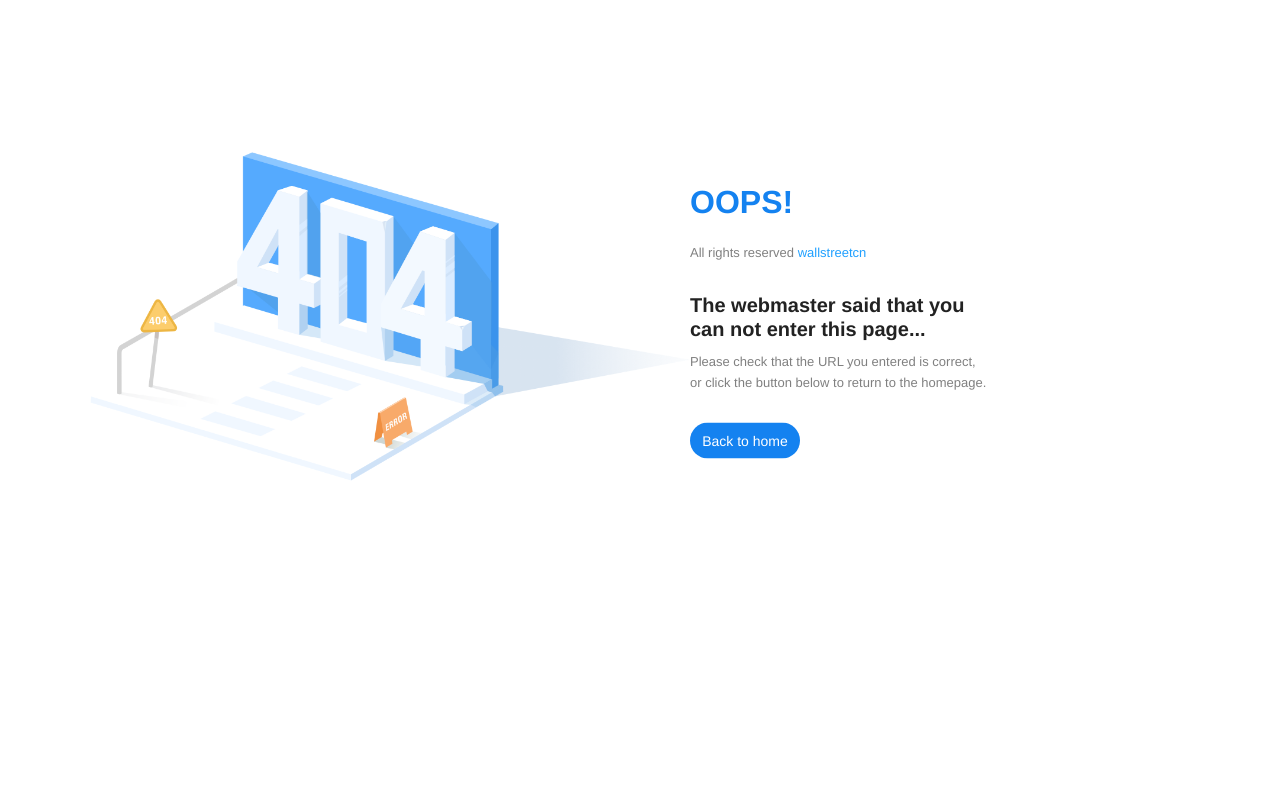
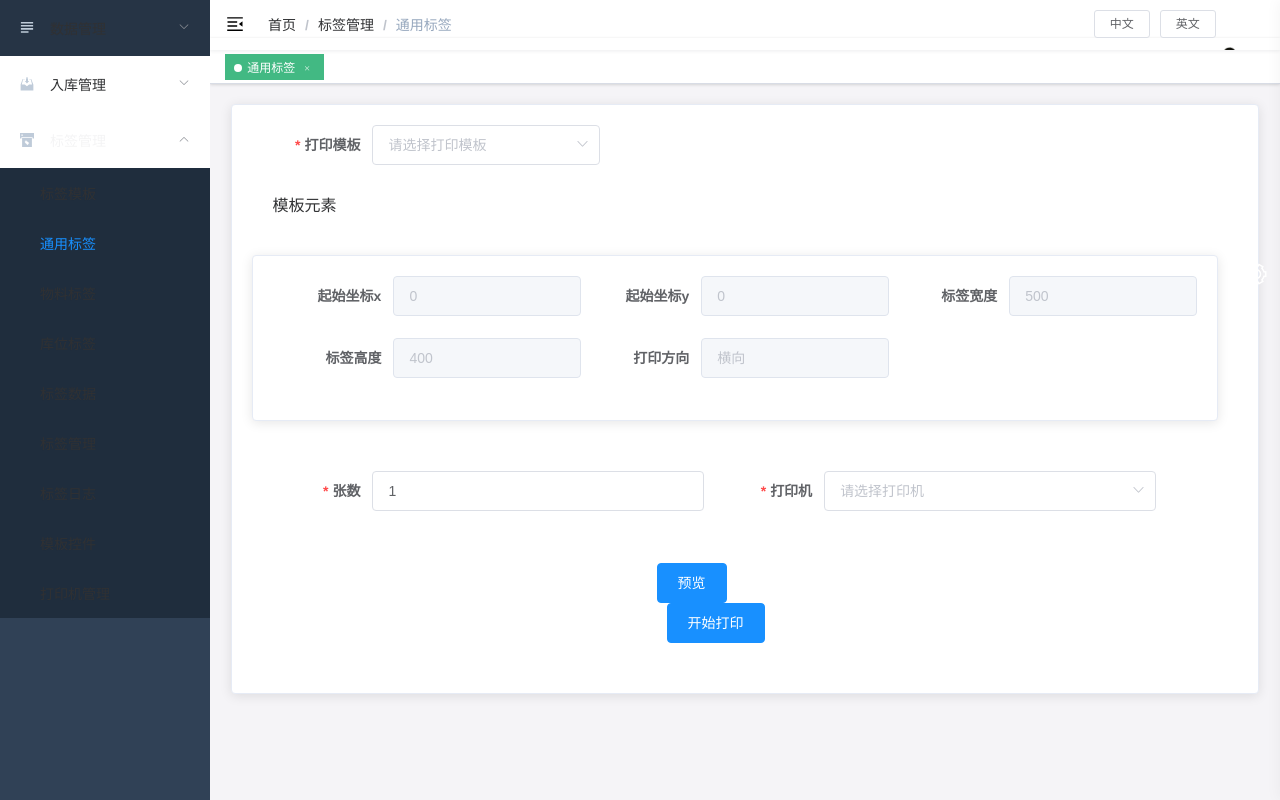
Before and after one commit to WhiteLierTo/wms, a Vue app: page /label-manager/general-label in a window 1280 px wide. Before the commit this address led to /404. Built offline with nearby package versions, Linux system fonts and the light colour scheme.

Commit message:
feat:新增通用模板

```diff
--- a/src/router/index.js
+++ b/src/router/index.js
@@ -211,6 +211,17 @@ export const constantRoutes = [{
       }
     }]
   }, {
+    path: 'general-label',
+    component: () =>
+                    import('@/views/label-manager/general-label'),
+    name: 'GeneralLabel',
+    // eslint-disable-next-line indent
+                meta: {
+      title: '通用标签',
+      noCache: true
+    },
+    children: []
+  }, {
     path: 'material-label',
     component: () =>
                     import('@/views/label-manager/material-label'),
--- /dev/null
+++ b/src/views/label-manager/general-label.vue
@@ -0,0 +1,173 @@
+<template>
+  <div>
+    <!-- <button @click="labelHandleClick">标签打印</button> -->
+    <div class="body">
+      <el-card class="box-card">
+        <el-row>
+          <el-col :span="12">
+            <el-form>
+              <el-form-item
+                prop="value"
+                label="打印模板"
+                :label-width="formLabelWidth"
+                :rules="[{ required: true, message: '请选择打印模板', trigger: 'blur' }]"
+              >
+                <el-select v-model="value" placeholder="请选择打印模板">
+                  <el-option
+                    v-for="item in options"
+                    :key="item.value"
+                    :label="item.label"
+                    :value="item.value"
+                  />
+                </el-select>
+              </el-form-item>
+            </el-form>
+          </el-col>
+        </el-row>
+        <div class="h-title">模板元素</div>
+        <el-card class="box-card">
+          <el-form ref="templateEle" :model="templateEle" class="demo-ruleForm">
+            <el-row>
+              <el-col :span="8">
+                <el-form-item prop="x" label="起始坐标x" :label-width="formLabelWidth">
+                  <el-input v-model="templateEle.x" autocomplete="off" disabled />
+                </el-form-item>
+              </el-col>
+              <el-col :span="8">
+                <el-form-item prop="y" label="起始坐标y" :label-width="formLabelWidth">
+                  <el-input v-model="templateEle.y" autocomplete="off" disabled />
+                </el-form-item>
+              </el-col>
+              <el-col :span="8">
+                <el-form-item prop="width" label="标签宽度" :label-width="formLabelWidth">
+                  <el-input v-model="templateEle.width" autocomplete="off" disabled />
+                </el-form-item>
+              </el-col>
+              <el-col :span="8">
+                <el-form-item prop="height" label="标签高度" :label-width="formLabelWidth">
+                  <el-input v-model="templateEle.height" autocomplete="off" disabled />
+                </el-form-item>
+              </el-col>
+              <el-col :span="8">
+                <el-form-item prop="direction" label="打印方向" :label-width="formLabelWidth">
+                  <el-input v-model="templateEle.direction" autocomplete="off" disabled />
+                </el-form-item>
+              </el-col>
+            </el-row>
+          </el-form>
+        </el-card>
+        <el-form ref="templateEle" :model="templateEle" class="demo-ruleForm quantity">
+          <el-row>
+            <el-col :span="11">
+              <el-form-item
+                prop="number"
+                label="张数"
+                :label-width="formLabelWidth"
+                :rules="[{ required: true, message: '请输入张数', trigger: 'blur' }]"
+              >
+                <el-input v-model="templateEle.number" autocomplete="off" />
+              </el-form-item>
+            </el-col>
+            <el-col :span="11">
+              <el-form>
+                <el-form-item
+                  prop="id"
+                  label="打印机"
+                  :label-width="formLabelWidth"
+
+                  :rules="[{ required: true, message: '请选择打印机', trigger: 'blur' }]"
+                >
+                  <el-select v-model="templateEle.printerVal" placeholder="请选择打印机" style="width:100%">
+                    <el-option
+                      v-for="item in printerList"
+                      :key="item.id"
+                      :label="item.label"
+                      :value="item.id"
+                    />
+                  </el-select>
+                </el-form-item>
+              </el-form>
+            </el-col>
+          </el-row>
+        </el-form>
+        <div class="btn">
+          <el-button type="primary">预览</el-button>
+          <el-button type="primary">开始打印</el-button>
+        </div>
+      </el-card>
+    </div>
+  </div>
+</template>
+<script>
+export default {
+  name: 'GeneralLabel',
+  data() {
+    return {
+      options: [
+        {
+          value: '选项1',
+          label: '黄金糕'
+        },
+        {
+          value: '选项2',
+          label: '双皮奶'
+        },
+        {
+          value: '选项3',
+          label: '蚵仔煎'
+        },
+        {
+          value: '选项4',
+          label: '龙须面'
+        },
+        {
+          value: '选项5',
+          label: '北京烤鸭'
+        }
+      ],
+      printerList: [
+        {
+          id: '1',
+          label: '打印机1'
+        }
+      ],
+      value: '',
+      formLabelWidth: '120px',
+      input: '',
+      templateEle: {
+        x: '0',
+        y: '0',
+        width: '500',
+        height: '400',
+        direction: '横向',
+        quantity: '',
+        number: '1',
+        printerVal: ''
+      }
+    }
+  },
+  methods: {
+    /* labelHandleClick() {
+      const url = 'demo.pdf'
+      window.open('/pdf/web/viewer.html?file=' + url)
+    }*/
+    // 查询
+    referHandleClick() {}
+  }
+}
+</script>
+<style lang="scss" scoped>
+.box-card {
+  .h-title {
+    padding: 10px 20px 40px;
+    font-size: 16px;
+  }
+  .quantity {
+    padding-top: 50px;
+  }
+  .btn {
+    width: 18%;
+    margin: 30px auto;
+  }
+}
+</style>
```
